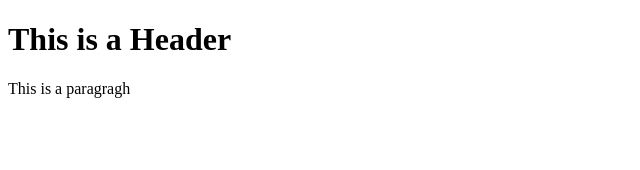
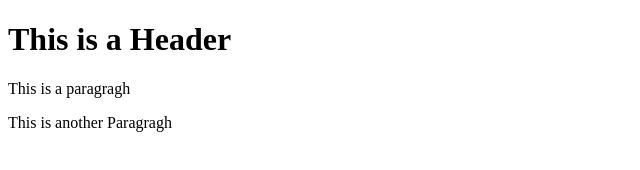
Before and after one commit to Thaimatt/git-test, a plain HTML site: page index.html in a window 1280 px wide. Shown: the whole page, without its empty margins (0-640 px from the left). Drawn offline with Linux system fonts and the light colour scheme.

Commit message:
Third commit

```diff
--- a/index.html
+++ b/index.html
@@ -3,5 +3,6 @@
     <body>
         <h1>This is a Header</h1>
         <p>This is a paragragh</p>
+        <p>This is another Paragragh</p>
     </body>
 </html>
```
